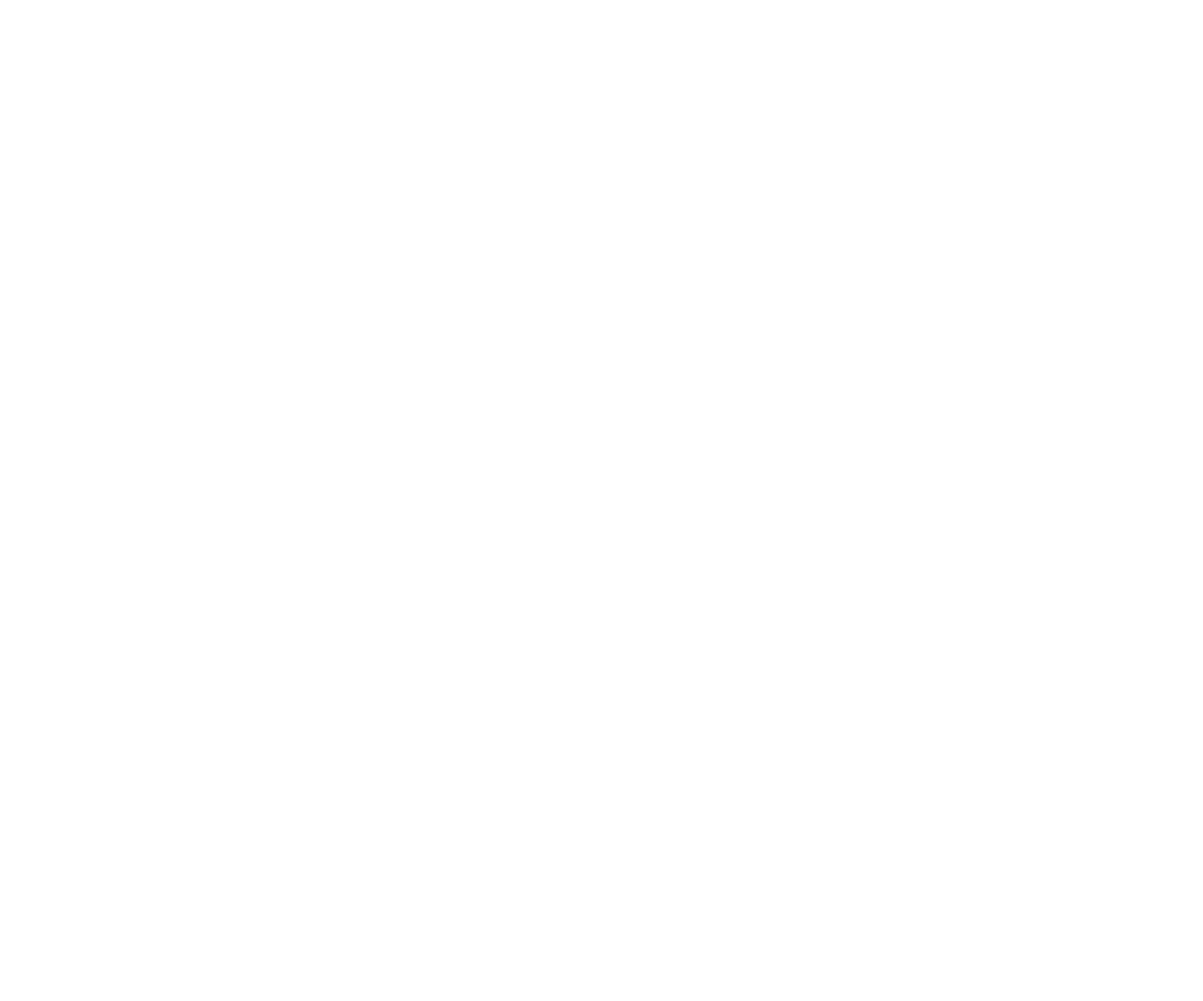
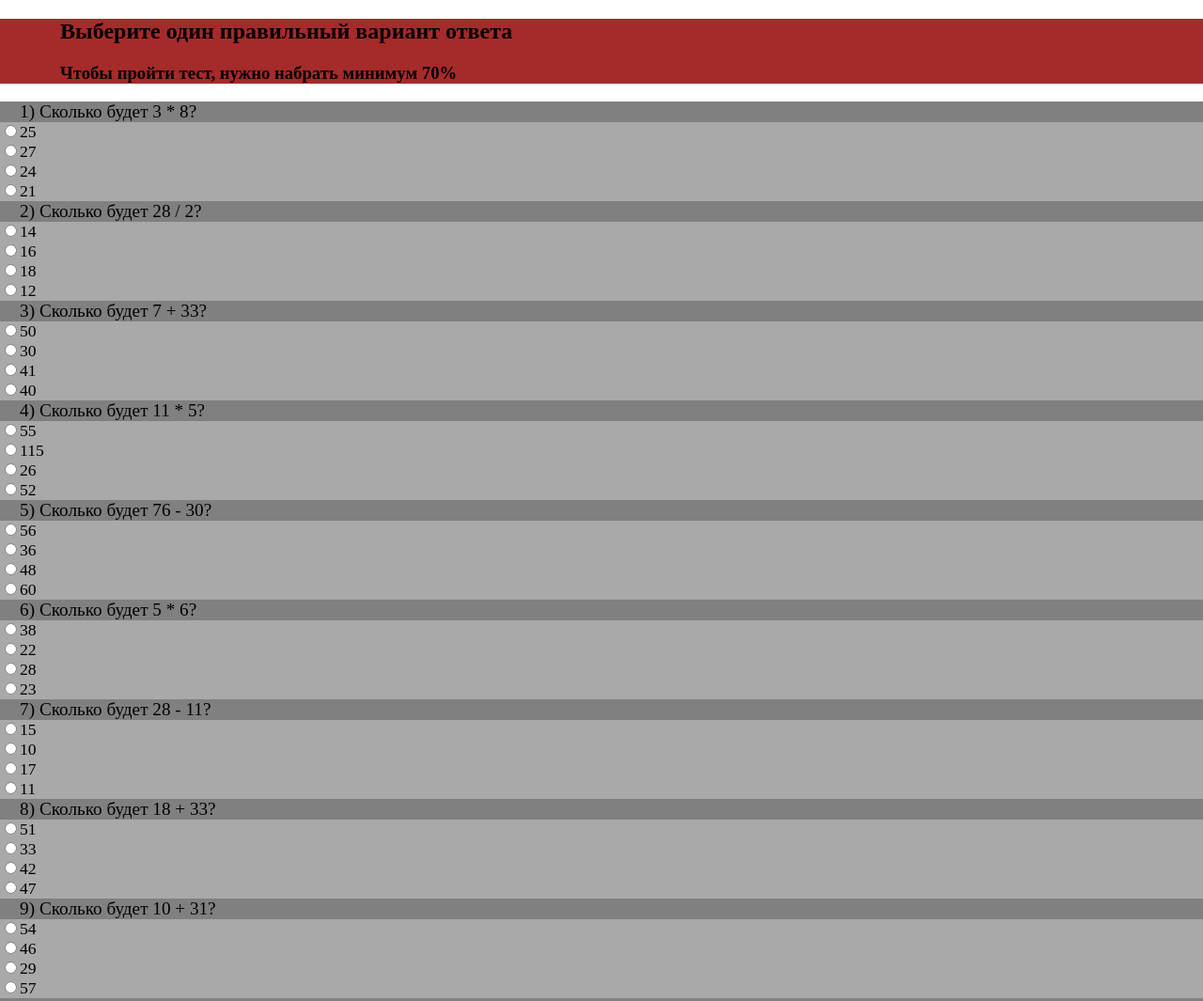
Before and after one commit to MishchenkoMaksim/TS_practice, a website: page index.html in a window 1280 px wide. Shown: the top 1065 px of the page at 94% size. Before the commit the page ends 800 px from the top, so only its background shows below. Drawn offline with Linux system fonts and the light colour scheme.

Commit message:
Добавлен функционал
Добавлен функционал для создания разметки(input, button), стили ещё не добавлены

```diff
--- a/fileJS/app.js
+++ b/fileJS/app.js
@@ -1 +1,81 @@
+window.onload = function () {
+    class constForArr {
+        constructor(question, options, answer) {
+            this.question = question;
+            this.options = options;
+            this.answer = answer;
+        }
+    }
+    class QuestArr {
+        constructor() {
+            this.questOfArr = [];
+        }
+        add(questionsArrObj) {
+            this.questOfArr.push(questionsArrObj);
+        }
+    }
+    let arr = new QuestArr();
+    arr.add(new constForArr('Сколько будет 3 * 8?', [25, 27, 24, 21], 24));
+    arr.add(new constForArr('Сколько будет 28 / 2?', [14, 16, 18, 12], 14));
+    arr.add(new constForArr('Сколько будет 7 + 33?', [50, 30, 41, 40], 40));
+    arr.add(new constForArr('Сколько будет 11 * 5?', [55, 115, 26, 52], 55));
+    arr.add(new constForArr('Сколько будет 76 - 30?', [56, 36, 48, 60], 56));
+    arr.add(new constForArr('Сколько будет 5 * 6?', [38, 22, 28, 23], 36));
+    arr.add(new constForArr('Сколько будет 28 - 11?', [15, 10, 17, 11], 17));
+    arr.add(new constForArr('Сколько будет 18 + 33?', [51, 33, 42, 47], 51));
+    arr.add(new constForArr('Сколько будет 10 + 31?', [54, 46, 29, 57], 41));
+    arr.add(new constForArr('Сколько будет 1 * 0?', [1, 2, 0, -1], 0));
+    let main = document.getElementById('main');
+    let btn = document.createElement('button');
+    let div_res = document.createElement('div');
+    div_res.setAttribute('class', 'none');
+    let btn_res = document.createElement('button');
+    btn_res.innerHTML = 'Закрыть';
+    btn_res.setAttribute('class', 'closeBtn');
+    let counter = 0;
+    for (let i = 0; i < arr.questOfArr.length; i++) {
+        let quest_p = document.createElement('p');
+        quest_p.innerHTML = [i + 1] + ") " + arr.questOfArr[i].question;
+        quest_p.setAttribute('class', 'question');
+        main.appendChild(quest_p);
+        for (let q = 0; q < arr.questOfArr[i].options.length; q++) {
+            let ans_div = document.createElement('div');
+            ans_div.setAttribute('class', 'answer');
+            let inpt = document.createElement('input');
+            inpt.type = 'radio';
+            inpt.name = "name" + i;
+            inpt.value = arr.questOfArr[i].options[q];
+            inpt.setAttribute('id', arr.questOfArr[i].options[q]);
+            let label = document.createElement('label');
+            label.setAttribute('for', arr.questOfArr[i].options[q]);
+            label.innerHTML = arr.questOfArr[i].options[q];
+            ans_div.appendChild(inpt);
+            ans_div.appendChild(label);
+            main.appendChild(ans_div);
+            btn.innerHTML = 'check';
+            main.appendChild(btn);
+            btn.addEventListener('click', function () {
+                if (inpt.checked) {
+                    if (inpt.value == arr.questOfArr[i].answer) {
+                        inpt.value = 'block';
+                        counter++;
+                    }
+                }
+                if (counter > 2) {
+                    div_res.innerHTML = 'Вы прошли тест! У вас ' + counter + ' правильных ответов!';
+                    div_res.className = 'show';
+                }
+                else if (counter <= 2) {
+                    div_res.innerHTML = 'Вы не прошли тест! У вас ' + counter + ' правильных ответов!';
+                    div_res.className = 'show';
+                }
+                main.appendChild(div_res);
+                div_res.appendChild(btn_res);
+            });
+            btn_res.addEventListener('click', function () {
+                div_res.className = 'none';
+            });
+        }
+    }
+};
 //# sourceMappingURL=app.js.map
--- a/index.html
+++ b/index.html
@@ -10,5 +10,13 @@
         <script src="fileJS/app.js"></script>
     </head>
     <body>
+        <div class="greeting">
+            <h2>Выберите один правильный вариант ответа</h2>
+            <h3>Чтобы пройти тест, нужно набрать минимум 70%</h3>
+        </div>
+
+        <div id="main">
+
+        </div>
     </body>
 </html>
--- a/style.css
+++ b/style.css
@@ -0,0 +1,45 @@
+body{
+    margin: 0%;
+    height: 1300px;
+}
+
+.main{
+    position: relative;
+    top: 10px;
+}
+
+.greeting{
+    background-color: brown;
+    padding-left: 5%;
+    margin: 0%;
+}
+
+.question{
+    background-color: gray;
+    font-size: 1.2em;
+    padding-left: 1.1em;
+    margin: 0%;
+}
+
+.answer{
+    background-color: darkgray;
+    font-size: 1.1em;
+    margin: 0%;
+}
+
+.none{
+    display: none;
+}
+
+.show{
+    display: block;
+    background-color: red;
+    height: 150px;
+    position: fixed;
+    top: 41%;
+    left: 37%;
+}
+
+.closeBtn{
+    display: block;
+}
```
Also changed, not shown: app.ts (+90 -0 lines), 1 other file.
